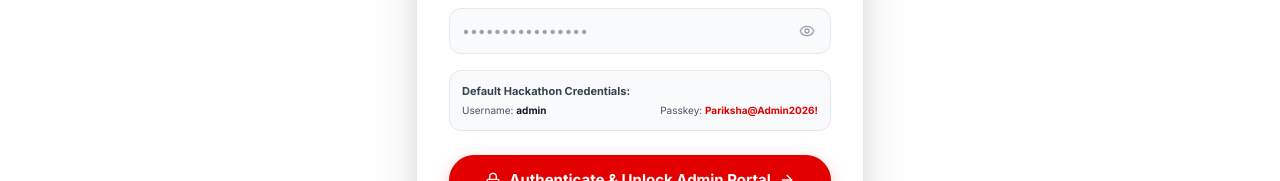
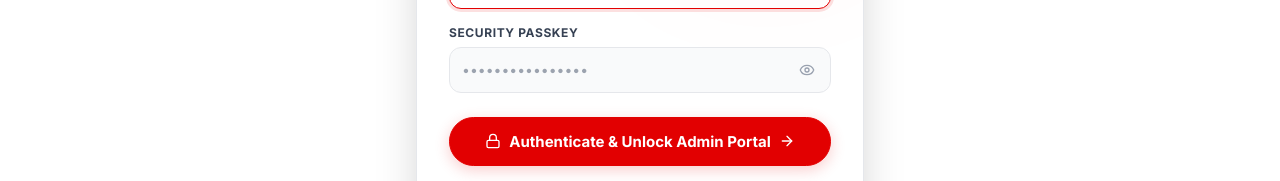
Before and after one commit to Priyanshuf1/ProofCard-IM105, a React (Vite) app in the folder web/: page / in a window 1280 px wide. Both pictures are taken after a click on the button "Admin". Shown: the part 401-582 px from the top of the page. Built offline with nearby package versions, Linux system fonts and the light colour scheme; no server answers.

Commit message:
security(admin): hide default credentials reminder box from login UI

```diff
--- a/web/src/components/AdminLoginModal.tsx
+++ b/web/src/components/AdminLoginModal.tsx
@@ -146,15 +146,6 @@ export const AdminLoginModal: React.FC<AdminLoginModalProps> = ({
             </div>
           </div>
 
-          {/* Quick Demo Credentials Reminder Box */}
-          <div className="p-3 bg-gray-50 border border-gray-200 rounded-xl text-[11px] text-gray-600 space-y-1">
-            <span className="font-bold text-gray-700 block">Default Hackathon Credentials:</span>
-            <div className="flex items-center justify-between font-mono text-[10px]">
-              <span>Username: <strong className="text-[#111827]">admin</strong></span>
-              <span>Passkey: <strong className="text-[#e20001]">Pariksha@Admin2026!</strong></span>
-            </div>
-          </div>
-
           {/* Submit Action */}
           <div className="pt-2 space-y-2.5">
             <button
```
